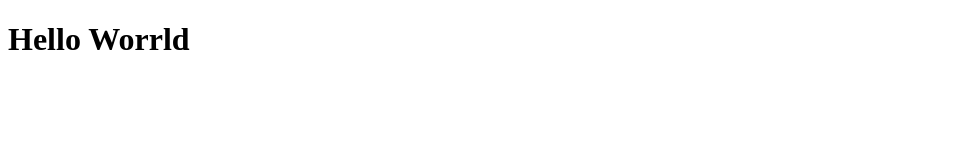
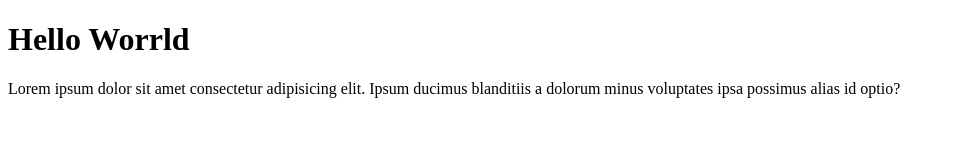
Before and after one commit to Md-Parvez-Ahamed/abul, a plain HTML site: page index.html in a window 1280 px wide. Shown: the whole page, without its empty margins (0-955 px from the left). Drawn offline with Linux system fonts and the light colour scheme.

Commit message:
abul ar website

```diff
--- a/index.html
+++ b/index.html
@@ -7,5 +7,6 @@
 </head>
 <body>
     <h1>Hello Worrld</h1>
+    <p>Lorem ipsum dolor sit amet consectetur adipisicing elit. Ipsum ducimus blanditiis a dolorum minus voluptates ipsa possimus alias id optio?</p>
 </body>
 </html>
```
